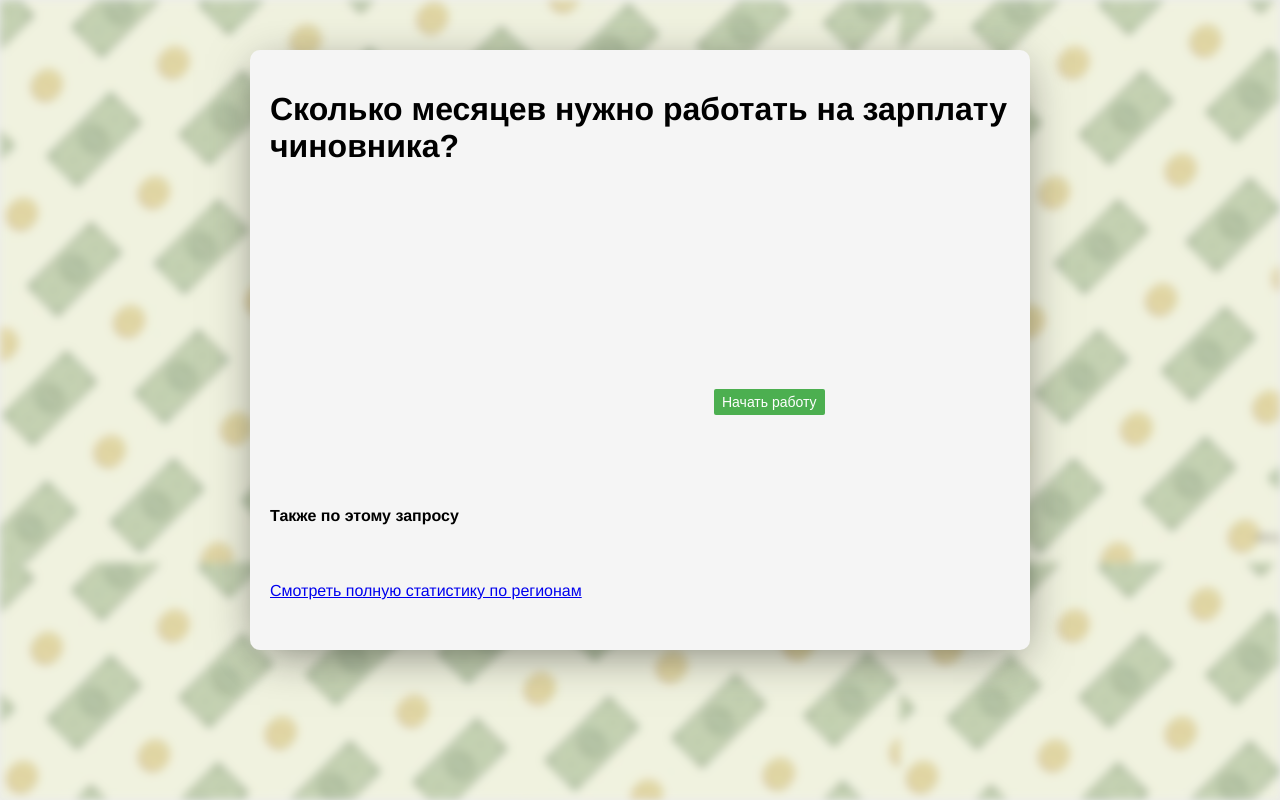
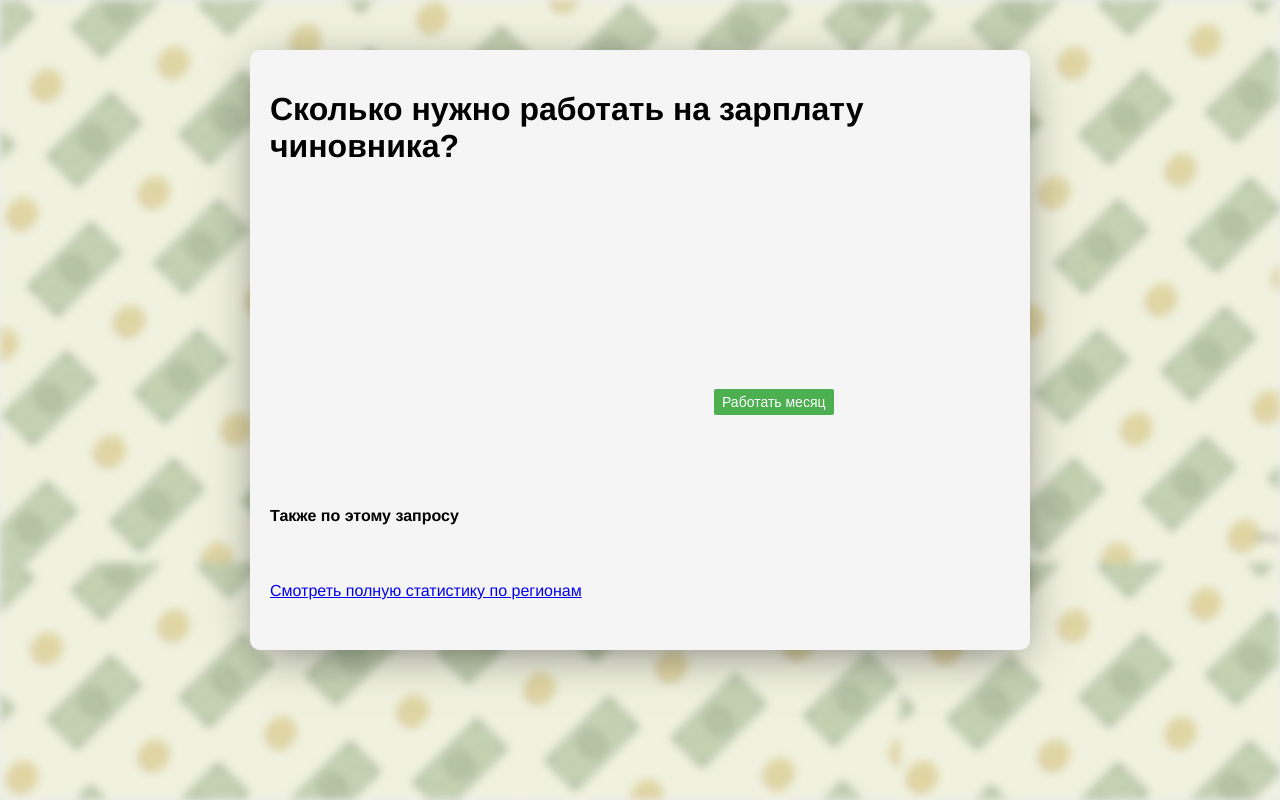
Before and after one commit to m-malikov/deputatExplorer, a plain HTML site: page www/game/game.html in a window 1280 px wide. Drawn offline with Linux system fonts and the light colour scheme; no server answers.

Commit message:
minor fixes

```diff
--- a/www/game/game.html
+++ b/www/game/game.html
@@ -10,7 +10,7 @@
 <body>
 
 <div class="main" text-align="center">
-    <h1> Сколько месяцев нужно работать на зарплату чиновника? </h1>
+    <h1> Сколько нужно работать на зарплату чиновника? </h1>
     <div class="row">
         <div id="area" class="left">
         </div>
@@ -24,7 +24,7 @@
             <p class="unit" id="small_salary"></p>
             <br>
             <br>
-            <button class="btn btn_small" id="start_working" onclick="start_working()"> Начать работу </button>
+            <button class="btn btn_small" id="start_working" onclick="start_working()"> Работать месяц </button>
             <table id="time" style="display:none">
                 <tr>
                     <td>Месяцев проработано</td>
--- a/www/game/game.js
+++ b/www/game/game.js
@@ -69,7 +69,7 @@ function work() {
 }
 
 function start_working() {
-    document.getElementById("start_working").innerText = "Продолжить работу";
+    document.getElementById("start_working").innerText = "Работать месяц";
     document.getElementById("start_working").onclick = work;
     document.getElementById("time").style.display = "block";
     work();
```
